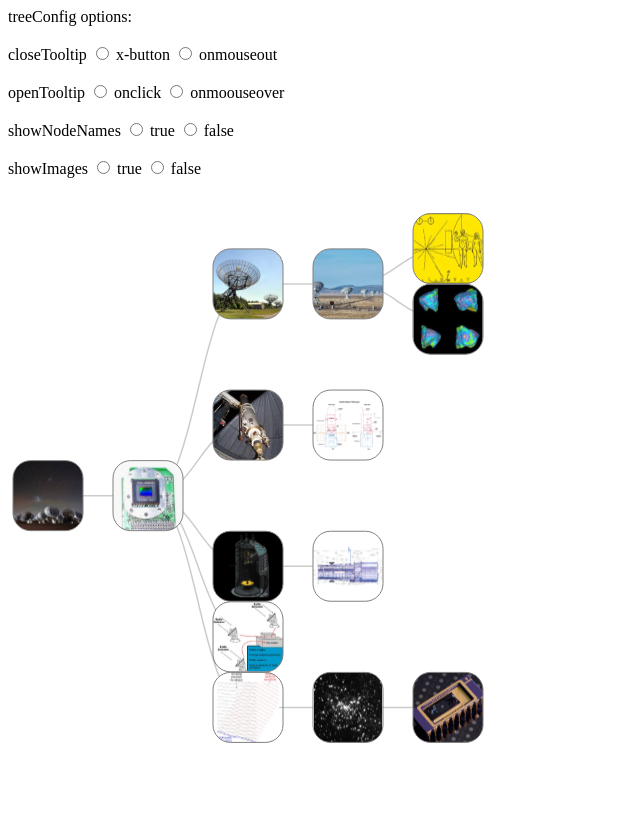
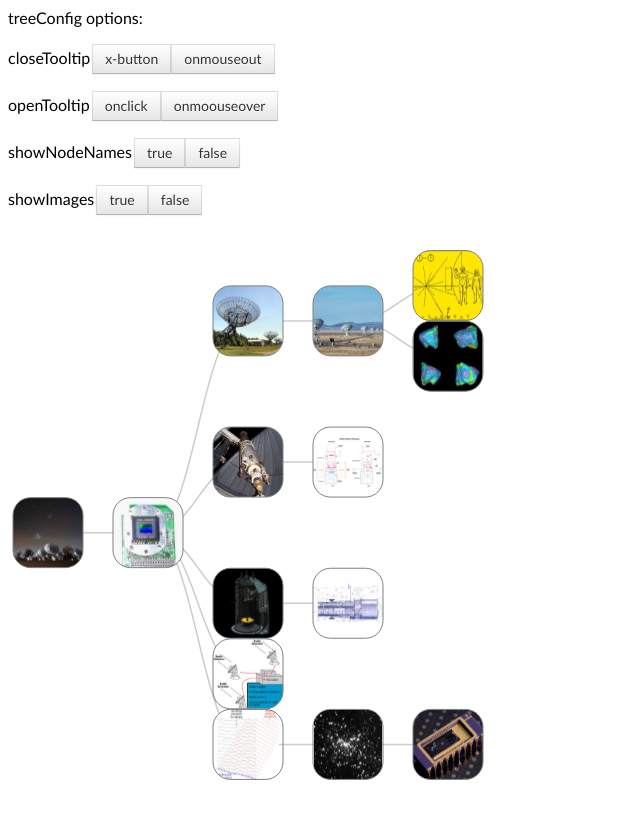
Before and after one commit to 7yl4r/techtreejs, a plain HTML site: page demo/index.html in a window 1280 px wide. Shown: the whole page, without its empty margins (0-640 px from the left). Drawn offline with nearby package versions, Linux system fonts and the light colour scheme; files that its build step writes are made by us from their sources; the site is published under a folder, as on GitHub Pages, so addresses that start at the root find nothing.

Commit message:
resolved path-to-css error

```diff
--- a/demo/index.html
+++ b/demo/index.html
@@ -16,7 +16,7 @@
     <body>
         <div id='configuration explorer'>
 
-            <link href="/demo/radioButtons.css" rel="stylesheet" type="text/css" />
+            <link href="./demo/radioButtons.css" rel="stylesheet" type="text/css" />
 
             <script>
                 var redraw = function() {d3.select("svg").remove(); techtree.drawTree()};
```
